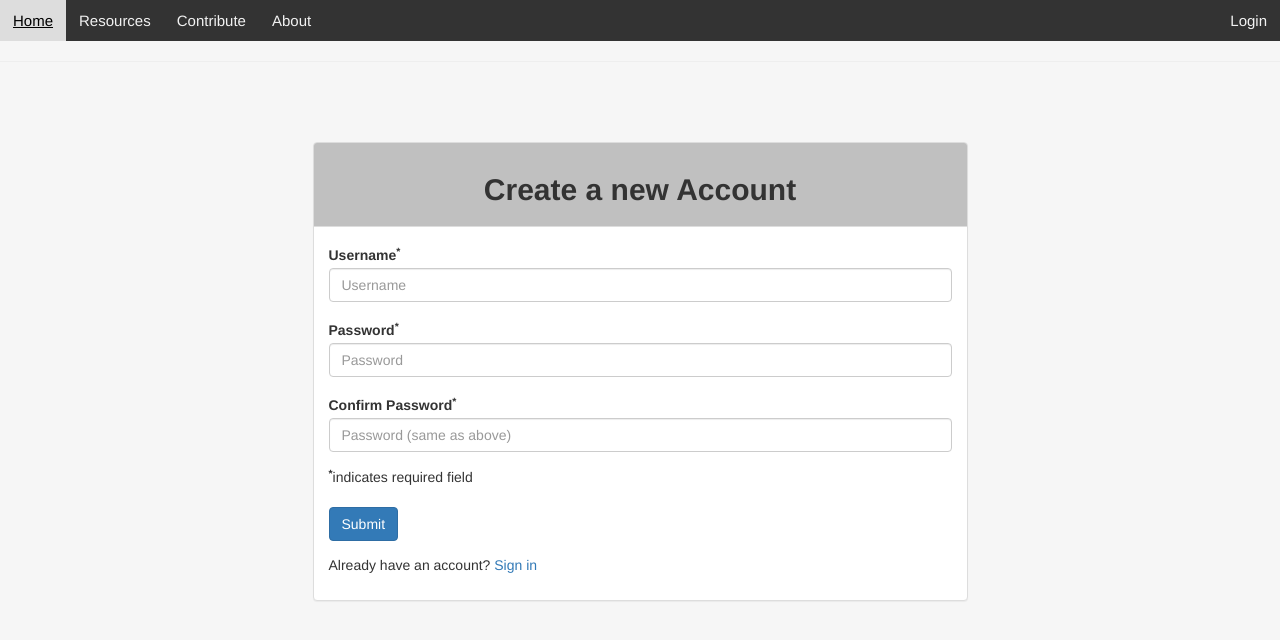
After one commit to MaayanLab/BioNetBay-, a Flask app: page /register in a window 1280 px wide. The commit adds this page. Shown: the top 640 px of the page. Run offline with Flask 2, Linux system fonts and the light colour scheme; some libraries are stand-ins or nearby versions.

Commit message:
Added login feature

```diff
--- a/Moshe-Website/bionetbay/templates/base.html
+++ b/Moshe-Website/bionetbay/templates/base.html
@@ -38,11 +38,19 @@
 
     <body id='home'>
       <div class="topnav" id="myTopnav">
-        <a href="/index">Home</a>
+        <a href="/home">Home</a>
         <a href="/resources">Resources</a>
         <!-- <a href="/genes">Genes</a> -->
         <a href="/contribute">Contribute</a>
         <a href="/about">About</a>
+        {% if session['logged_in'] %}
+
+        <a href="/logout" style="float: right;">Logout</a>
+        <span style="float:right;">|</span>
+        <span style="float:right;">Welcome {{ session['user'] }}</span>
+        {% else %}
+        <a href="/loginPage" style="float: right;">Login</a>
+        {% endif %}
       </div>
         <hr>
               {% block content %}{% endblock %}
--- /dev/null
+++ b/Moshe-Website/bionetbay/templates/register.html
@@ -0,0 +1,52 @@
+{% extends "base.html" %}
+{% block content %}
+<!-- This is the 'Contribute' page, where users can submit a form related to their dataset and upload it to the repository -->
+<div class="row justify-content-center">
+<div class="panel panel-default" style="width: 50%;" >
+  <div class="panel-heading text-center" id="panel-heading">
+    <h2><b>Create a new Account</b></h2>
+  </div>
+
+
+<!-- Inputting Username and Password (later can be replaced with a Login button)  -->
+
+  <div class="panel-body">
+
+    <form method='post' action='/register'>
+
+    <!-- Submission Name -->
+        <div class="form-group row">
+          <label for="text-input" class="col-3 col-form-label">Username<sup>*</sup></label>
+          <div class="col-12">
+            <input required name = "new_username" class="form-control" type="text" placeholder="Username" id="text-input">
+          </div>
+        </div>
+
+    <!-- Submission Description -->
+
+        <div class="form-group row">
+          <label for="text-input" class="col-3 col-form-label">Password<sup>*</sup></label>
+          <div class="col-12">
+            <input name = "new_password" class="form-control" type="text" placeholder="Password"></textarea>
+          </div>
+
+    <!-- External Link-->
+
+        </div>
+        <div class="form-group row">
+          <label for="text-input" class="col-3 col-form-label">Confirm Password<sup>*</sup></label>
+          <div class="col-12">
+            <input name = "new_password_confirm" class="form-control" type="text" id="text-input" placeholder="Password (same as above)">
+          </div>
+        </div>
+        <sup><strong>*</strong></sup>indicates required field
+        <br />
+          <br />
+    <!-- Press 'submit' which redirects user to the Contribute page and initiates upload -->
+        <button type="submit" class="btn btn-primary">Submit</button>
+      </form>
+      <p>Already have an account? <a href="/loginPage">Sign in</a></p>
+    </div>
+</div>
+</div>
+{% endblock %}
--- a/Moshe-Website/bionetbay/views.py
+++ b/Moshe-Website/bionetbay/views.py
@@ -1,4 +1,4 @@
-from flask import render_template, request, redirect, send_from_directory, flash
+from flask import render_template, request, redirect, send_from_directory, flash, session
 import os
 import time
 from bionetbay import app, db, models
@@ -7,7 +7,7 @@ import datetime
 app.secret_key = 'random string'
 
 @app.route('/')
-@app.route('/index/', methods=['GET'])
+@app.route('/home/', methods=['GET'])
 def index():
     # genes_l = models.Gene.query.with_entities(models.Gene.symbol).all()
     # genes_list = [gene[0] for gene in genes_l]
@@ -17,16 +17,15 @@ def index():
     resources = models.Resources.query.count()
     return render_template('index.html', title='Home', genes=genes, datasets=datasets, resources=resources, genes_list=genes_list)
 
-@app.route('/resources/', methods=['GET', 'POST'])
+@app.route('/resources/')
 def resources():
-    if request.method == 'GET':
-        resources = models.Resources.query.order_by(models.Resources.name).all()
-        datasets = models.DataSet.query.all()
-        return render_template('resources.html', title="Resources", resources=resources, datasets=datasets)
-    else:
-        subquery = models.DataSet.query.filter(models.DataSet.category == request.form['filter']).with_entities(models.DataSet.resource).subquery()
-        resources = models.Resources.query.filter(models.Resources.name.in_(subquery)).all()
-        return render_template('resources.html', title="Resources", resources=resources)
+    resources = models.Resources.query.order_by(models.Resources.name).all()
+    datasets = models.DataSet.query.with_entities(models.DataSet.category, models.DataSet.resource).distinct()
+    return render_template('resources.html', title="Resources", resources=resources, datasets=datasets)
+    # else:
+    #     subquery = models.DataSet.query.filter(models.DataSet.category == request.form['filter']).with_entities(models.DataSet.resource).subquery()
+    #     resources = models.Resources.query.filter(models.Resources.name.in_(subquery)).all()
+    #     return render_template('resources.html', title="Resources", resources=resources)
 
 @app.route('/genes/')
 def genes():
@@ -79,7 +78,11 @@ def downloadfile():
 
 @app.route("/contribute/")
 def contribute():
-    return render_template('contribute.html', title='Contribute')
+    if session['logged_in'] == True:
+        return render_template('contribute.html', title='Contribute')
+    else:
+        flash('You must be logged in to contribute!')
+        return redirect('/loginPage')
 
 @app.route("/contribute_resource", methods=['GET', 'POST'])
 def contributeResource():
@@ -90,7 +93,7 @@ def contributeResource():
         db.session.add(entry)
         db.session.commit()
         flash('Thank You for Contributing!')
-        return redirect('/index/')
+        return redirect('/home/')
 
 
 @app.route("/contribute_dataset", methods=['GET', 'POST'])
@@ -111,7 +114,7 @@ def contributeDataset():
         db.session.add(entry)
         db.session.commit()
         flash('Thank You for Contributing!')
-        return redirect('/index/')
+        return redirect('/home/')
 
 @app.route("/contribute_file", methods=['GET', 'POST'])
 def contributeFile():
@@ -130,4 +133,46 @@ def contributeFile():
         db.session.add(entry)
         db.session.commit()
         flash('Thank You for Contributing!')
-        return redirect('/index/')
+        return redirect('/home/')
+
+@app.route("/loginPage")
+def loginPage():
+    return render_template('login.html', title='Login')
+
+
+@app.route("/login", methods=['POST'])
+def do_admin_login():
+
+    POST_USERNAME = str(request.form['username'])
+    POST_PASSWORD = str(request.form['password'])
+
+    found = models.Users.query.filter_by(username=POST_USERNAME, password=POST_PASSWORD).first()
+
+    if found:
+        session['logged_in'] = True
+        session['user'] = POST_USERNAME
+        flash('Login Successful!')
+        return redirect('/home/')
+    else:
+        flash('wrong password!')
+        return redirect('/loginPage')
+
+@app.route("/logout")
+def logout():
+    session['logged_in'] = False
+    flash('Successfully Logged Out!')
+    return redirect('/home')
+
+@app.route("/register", methods=['GET', 'POST'])
+def register():
+    if request.method == 'GET':
+        return render_template('register.html', title='Create Account')
+    else:
+        newUser = models.Users(username=request.form['new_username'],
+                            password=request.form['new_password']
+                            )
+        db.session.add(newUser)
+        db.session.commit()
+        session['logged_in'] = True
+        session['user'] = request.form['new_username']
+        return redirect('/home')
```
Also changed, not shown: Moshe-Website/bionetbay/models.py (+9 -0 lines), Moshe-Website/bionetbay/static/css/style.css (+65 -0 lines), Moshe-Website/bionetbay/templates/contributeDataset.html (+8 -5 lines), Moshe-Website/bionetbay/templates/login.html (added, +51 -0 lines), Moshe-Website/bionetbay/templates/resources.html (+21 -71 lines).
